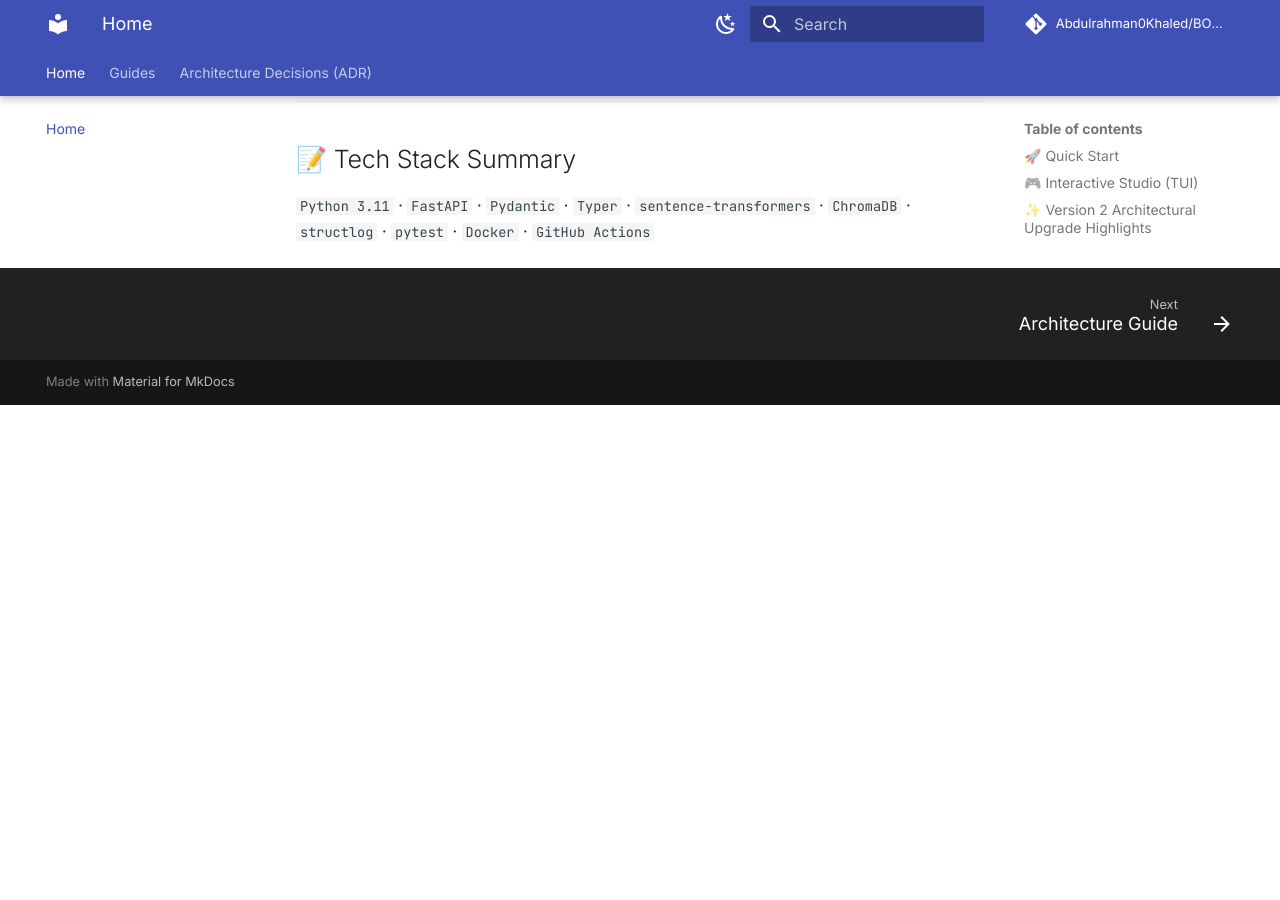
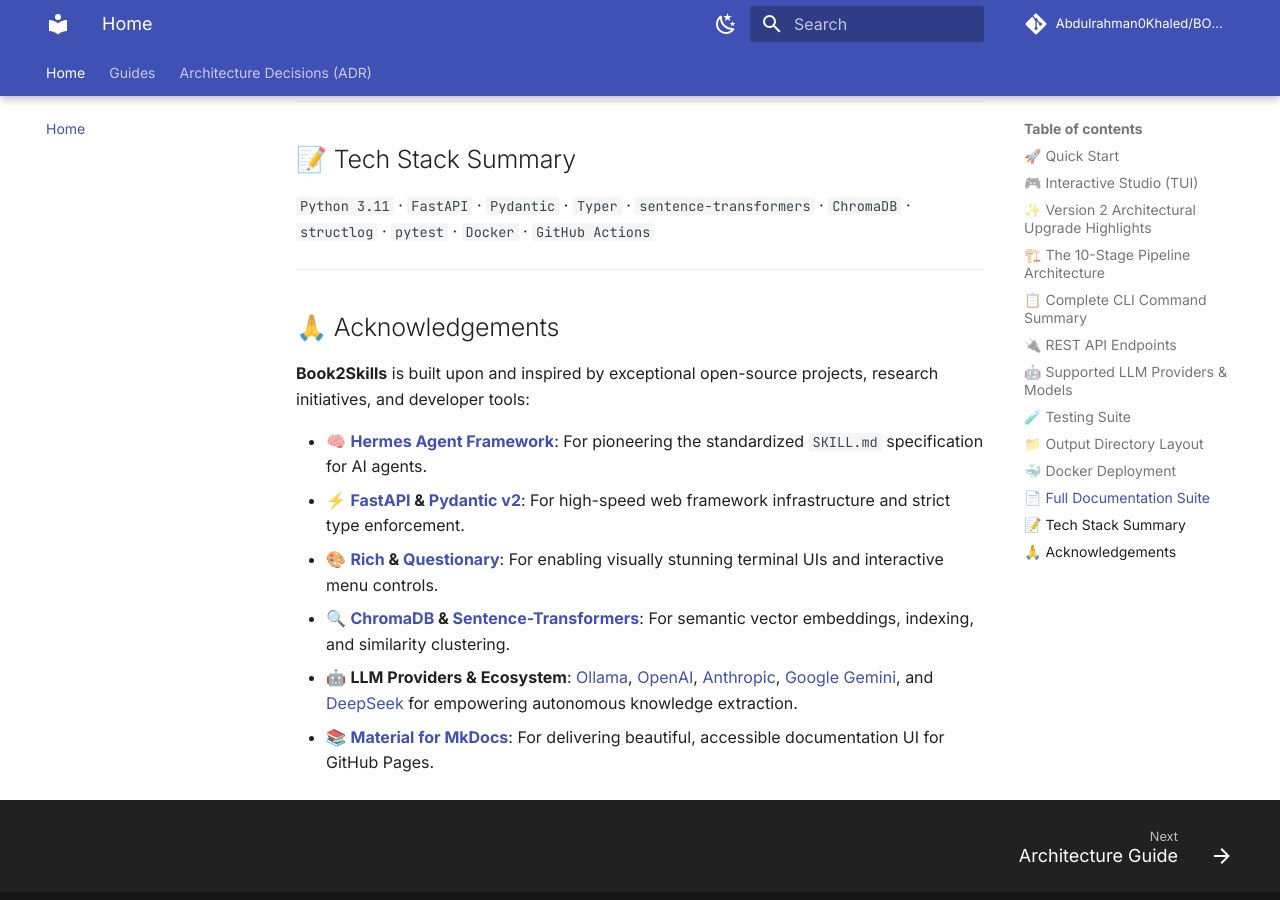
Before and after one commit to Abdulrahman0Khaled/BOOK2SKILLS, an MkDocs documentation site: the page built from docs/index.md, in a window 1280 px wide and 900 px high, scrolled down 5895 px. Built offline with MkDocs 1.6.1 and Material for MkDocs 9.7.7, drawn with Linux system fonts in a browser that asks for light colours; comment, search, counter and statistics services are not loaded; before the commit the page ends 6300 px from its top, so only the background shows below that.

Commit message:
docs: add Acknowledgements section to README and docs home

```diff
--- a/docs/index.md
+++ b/docs/index.md
@@ -204,3 +204,16 @@ docker-compose -f docker/docker-compose.yml up -d
 ## 📝 Tech Stack Summary
 
 `Python 3.11` · `FastAPI` · `Pydantic` · `Typer` · `sentence-transformers` · `ChromaDB` · `structlog` · `pytest` · `Docker` · `GitHub Actions`
+
+---
+
+## 🙏 Acknowledgements
+
+**Book2Skills** is built upon and inspired by exceptional open-source projects, research initiatives, and developer tools:
+
+- 🧠 **[Hermes Agent Framework](https://github.com/)**: For pioneering the standardized `SKILL.md` specification for AI agents.
+- ⚡ **[FastAPI](https://fastapi.tiangolo.com/) & [Pydantic v2](https://docs.pydantic.dev/)**: For high-speed web framework infrastructure and strict type enforcement.
+- 🎨 **[Rich](https://rich.readthedocs.io/) & [Questionary](https://questionary.readthedocs.io/)**: For enabling visually stunning terminal UIs and interactive menu controls.
+- 🔍 **[ChromaDB](https://www.trychroma.com/) & [Sentence-Transformers](https://www.sbert.net/)**: For semantic vector embeddings, indexing, and similarity clustering.
+- 🤖 **LLM Providers & Ecosystem**: [Ollama](https://ollama.com/), [OpenAI](https://openai.com/), [Anthropic](https://anthropic.com/), [Google Gemini](https://ai.google.dev/), and [DeepSeek](https://deepseek.com/) for empowering autonomous knowledge extraction.
+- 📚 **[Material for MkDocs](https://squidfunk.github.io/mkdocs-material/)**: For delivering beautiful, accessible documentation UI for GitHub Pages.
```
Also changed, not shown: README.md (+14 -1 lines).
